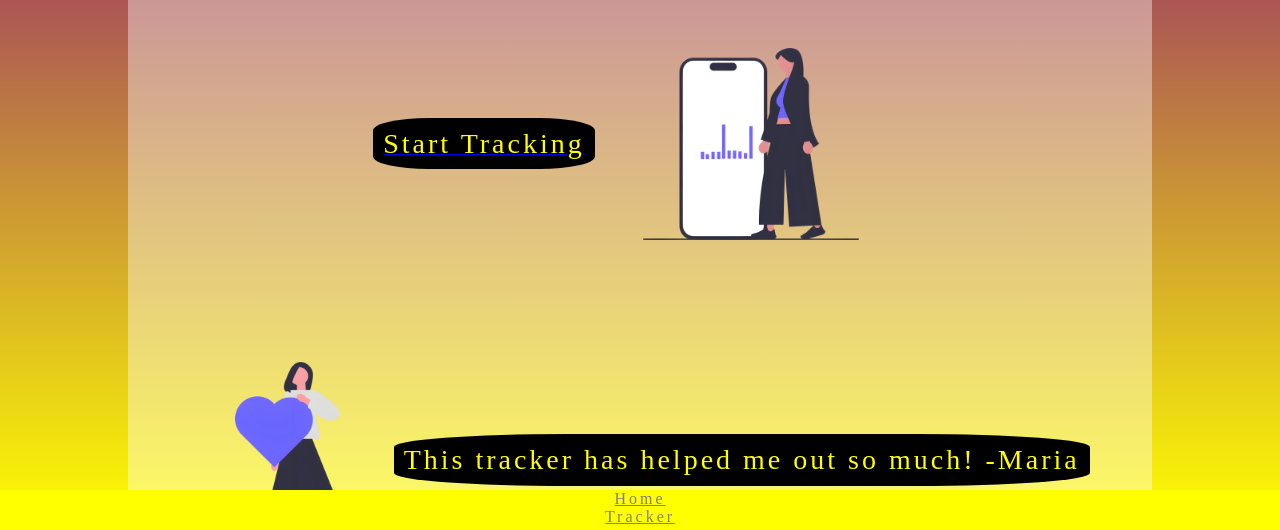
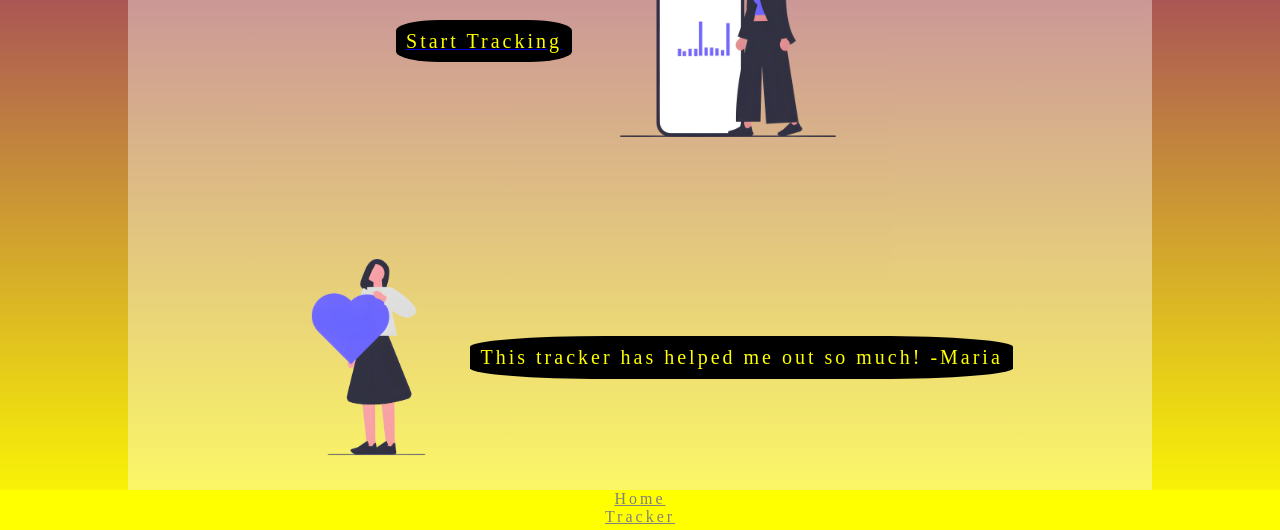
Before and after one commit to ishaniff/c16-budgetTracker, a website: page index.html in a window 1280 px wide. Shown: the part 270-800 px from the top of the page. Drawn offline with Linux system fonts and the light colour scheme; a web font is replaced by a local one.

Commit message:
deploying project

```diff
--- a/styles.scss
+++ b/styles.scss
@@ -15,9 +15,9 @@ $secondary-color: yellow;
   align-items: center;
 }
 // Sizes
-$fontSmall: clamp(12px, 4vw, 28px);
+$fontSmall: clamp(12px, 4vw, 20px);
 $fontMedium: 24px;
-$fontLarge: clamp(32px, 7vw, 72px);
+$fontLarge: clamp(32px, 7vw, 55px);
 $img: clamp(200px, 20vw, 400px);
 
 // MediaQueries
```
Also changed, not shown: styles.css.
